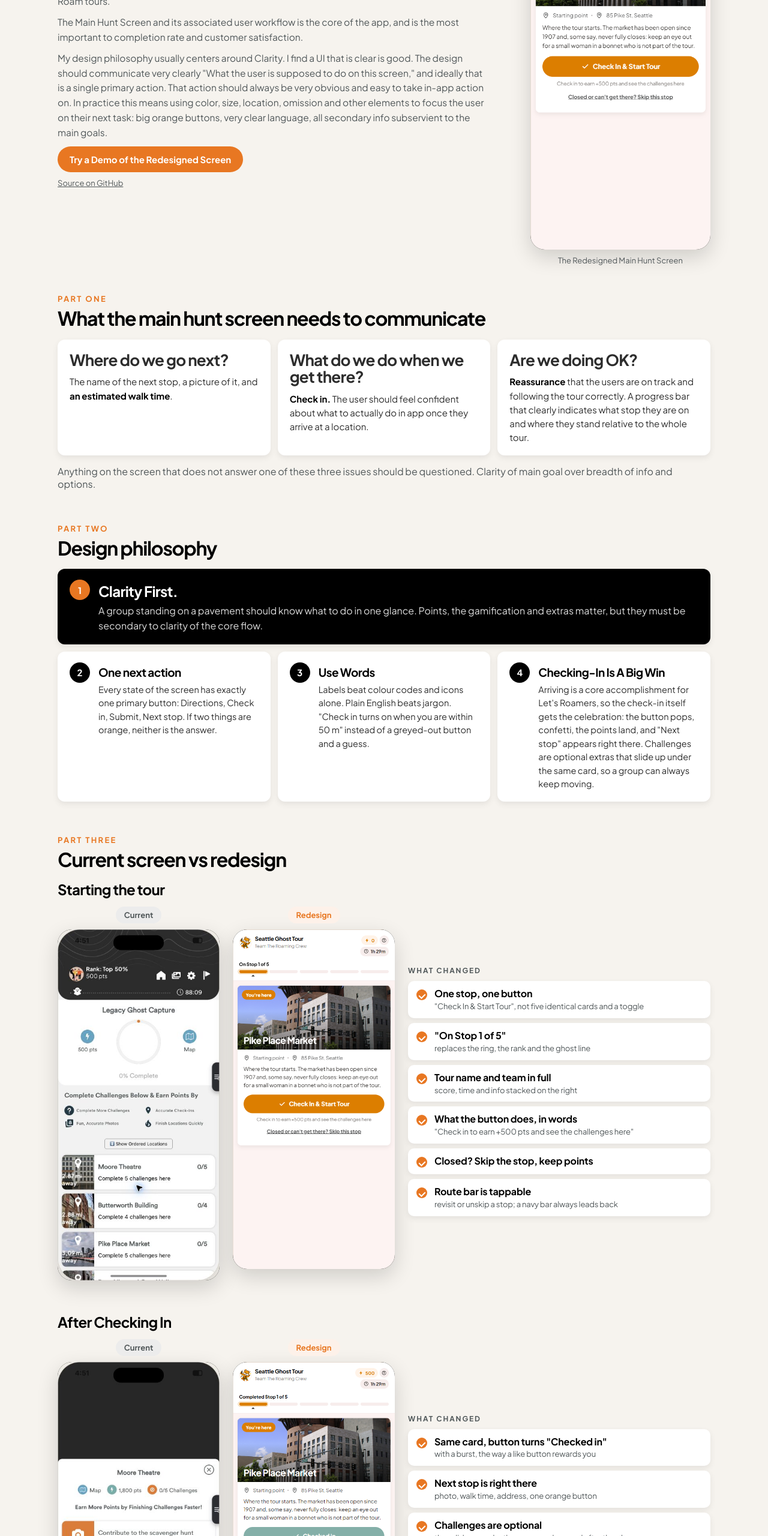
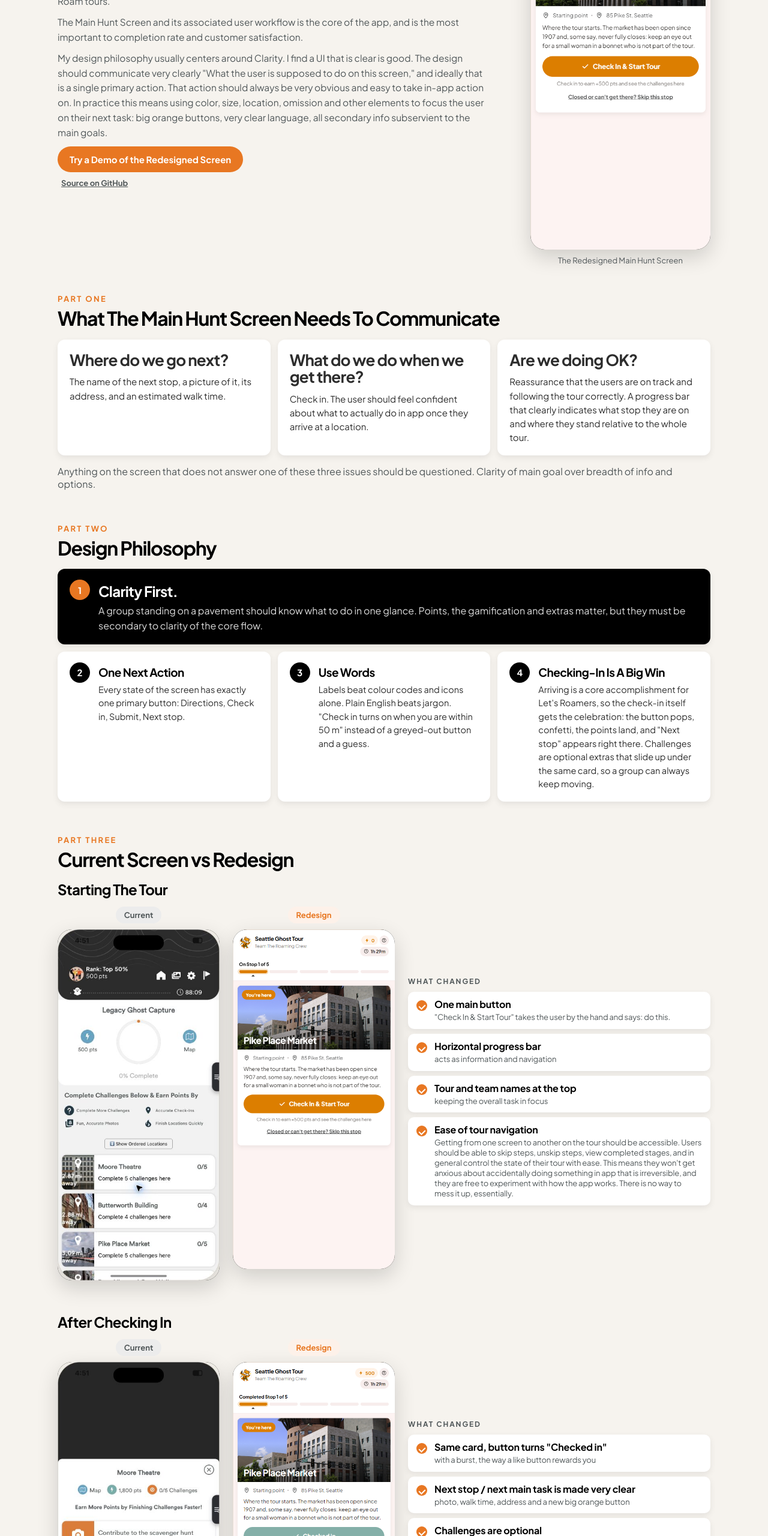
Before and after one commit to mikeprimak/lets-roam-hunt, a plain HTML site: page review-v3.html in a window 1280 px wide. Shown: the part 240-2800 px from the top of the page at 60% size. Drawn offline with Linux system fonts and the light colour scheme.

Commit message:
Review page copy pass: notes rewritten, en-route compares the original location sheet, footer
Co-Authored-By: Claude Fable 5.1 <noreply@anthropic.com>
Claude-Session: https://claude.ai/code/session_01HrqVtVYAoSAQxNYo5M8iSv

```diff
--- a/review-v3.html
+++ b/review-v3.html
@@ -19,8 +19,8 @@
     .hero { display: grid; grid-template-columns: 1fr minmax(240px, 300px); gap: 32px; align-items: center; margin-bottom: 48px; }
     @media (max-width: 720px) { .hero { grid-template-columns: 1fr; } .hero-shot { order: -1; } }
     .hero .cta { margin-bottom: 0; }
-    .hero .src { margin: 10px 0 0; font-size: 13px; font-weight: 600; color: var(--lr-gray-3); }
-    .hero .src a { color: var(--lr-gray-3); }
+    .hero .src { margin: 10px 0 0 6px; font-size: 13px; font-weight: 700; color: var(--lr-gray-3); }
+    .hero .src a { color: var(--lr-gray-3); font-weight: 700; }
     .hero .lead { font-size: 15.5px; margin-bottom: 10px; }
     .hero-shot .cap { font-size: 13px; color: var(--lr-gray-3); font-weight: 600; text-align: center; margin: 10px 0 0; }
     .label { font-size: 13px; font-weight: 700; letter-spacing: .18em; text-transform: uppercase; color: var(--lr-orange); margin: 0 0 8px; }
@@ -83,21 +83,21 @@
 
   <section>
     <p class="label">Part one</p>
-    <h2>What the main hunt screen needs to communicate</h2>
+    <h2>What The Main Hunt Screen Needs To Communicate</h2>
     <div class="needs">
-      <div class="need"><p class="big">Where do we go next?</p><p>The name of the next stop, a picture of it, and <b>an estimated walk time</b>.</p></div>
-      <div class="need"><p class="big">What do we do when we get there?</p><p><b>Check in.</b> The user should feel confident about what to actually do in app once they arrive at a location.</p></div>
-      <div class="need"><p class="big">Are we doing OK?</p><p><b>Reassurance</b> that the users are on track and following the tour correctly. A progress bar that clearly indicates what stop they are on and where they stand relative to the whole tour.</p></div>
+      <div class="need"><p class="big">Where do we go next?</p><p>The name of the next stop, a picture of it, its address, and an estimated walk time.</p></div>
+      <div class="need"><p class="big">What do we do when we get there?</p><p>Check in. The user should feel confident about what to actually do in app once they arrive at a location.</p></div>
+      <div class="need"><p class="big">Are we doing OK?</p><p>Reassurance that the users are on track and following the tour correctly. A progress bar that clearly indicates what stop they are on and where they stand relative to the whole tour.</p></div>
     </div>
     <p class="then">Anything on the screen that does not answer one of these three issues should be questioned. Clarity of main goal over breadth of info and options.</p>
   </section>
 
   <section>
     <p class="label">Part two</p>
-    <h2>Design philosophy</h2>
+    <h2>Design Philosophy</h2>
     <div class="phil">
       <div class="p lead-p"><span class="n">1</span><div><h3>Clarity First.</h3><p>A group standing on a pavement should know what to do in one glance. Points, the gamification and extras matter, but they must be secondary to clarity of the core flow.</p></div></div>
-      <div class="p"><span class="n">2</span><div><h3>One next action</h3><p>Every state of the screen has exactly one primary button: Directions, Check in, Submit, Next stop. If two things are orange, neither is the answer.</p></div></div>
+      <div class="p"><span class="n">2</span><div><h3>One Next Action</h3><p>Every state of the screen has exactly one primary button: Directions, Check in, Submit, Next stop.</p></div></div>
       <div class="p"><span class="n">3</span><div><h3>Use Words</h3><p>Labels beat colour codes and icons alone. Plain English beats jargon. "Check in turns on when you are within 50 m" instead of a greyed-out button and a guess.</p></div></div>
       <div class="p"><span class="n">4</span><div><h3>Checking-In Is A Big Win</h3><p>Arriving is a core accomplishment for Let's Roamers, so the check-in itself gets the celebration: the button pops, confetti, the points land, and "Next stop" appears right there. Challenges are optional extras that slide up under the same card, so a group can always keep moving.</p></div></div>
     </div>
@@ -105,22 +105,20 @@
 
   <section>
     <p class="label">Part three</p>
-    <h2>Current screen vs redesign</h2>
+    <h2>Current Screen vs Redesign</h2>
 
     <div class="pair">
-      <h3>Starting the tour</h3>
+      <h3>Starting The Tour</h3>
       <div class="trio">
         <div class="shot"><span class="tag old">Current</span><div class="frame"><img src="./assets/current/screen-04.png" alt="Current main hunt screen"></div></div>
         <div class="shot"><span class="tag new">Redesign</span><div class="frame"><img src="./assets/redesign/start.png" alt="Redesign, first stop"></div></div>
         <div class="notes">
           <p class="k">What changed</p>
           <ul>
-            <li>One stop, one button<small>"Check In &amp; Start Tour", not five identical cards and a toggle</small></li>
-            <li>"On Stop 1 of 5"<small>replaces the ring, the rank and the ghost line</small></li>
-            <li>Tour name and team in full<small>score, time and info stacked on the right</small></li>
-            <li>What the button does, in words<small>"Check in to earn +500 pts and see the challenges here"</small></li>
-            <li>Closed? Skip the stop, keep points</li>
-            <li>Route bar is tappable<small>revisit or unskip a stop; a navy bar always leads back</small></li>
+            <li>One main button<small>"Check In &amp; Start Tour" takes the user by the hand and says: do this.</small></li>
+            <li>Horizontal progress bar<small>acts as information and navigation</small></li>
+            <li>Tour and team names at the top<small>keeping the overall task in focus</small></li>
+            <li>Ease of tour navigation<small>Getting from one screen to another on the tour should be accessible. Users should be able to skip steps, unskip steps, view completed stages, and in general control the state of their tour with ease. This means they won't get anxious about accidentally doing something in app that is irreversible, and they are free to experiment with how the app works. There is no way to mess it up, essentially.</small></li>
           </ul>
         </div>
       </div>
@@ -135,10 +133,9 @@
           <p class="k">What changed</p>
           <ul>
             <li>Same card, button turns "Checked in"<small>with a burst, the way a like button rewards you</small></li>
-            <li>Next stop is right there<small>photo, walk time, address, one orange button</small></li>
+            <li>Next stop / next main task is made very clear<small>photo, walk time, address and a new big orange button</small></li>
             <li>Challenges are optional<small>they slide up under the same card, named after the place</small></li>
-            <li>Word labels: Trivia, Photo, Fill in<small>year questions get a wheel; one try, small "Try again"; reopen any time</small></li>
-            <li>No third sheet, no chips<small>"Completed Stop 1 of 5" up top</small></li>
+            <li>Word labels: Trivia, Photo, Fill in<small>User experience is made easier with type-specific input fields (ie, a year question only allows a year, not text. This will prevent user error frustrations.) Users can also try the challenges again, so there is no true fail state, keeping it fun and light.</small></li>
           </ul>
         </div>
       </div>
@@ -147,21 +144,21 @@
     <div class="pair">
       <h3>En Route</h3>
       <div class="trio">
-        <div class="shot"><span class="tag old">Current</span><div class="frame"><img src="./assets/current/screen-11.png" alt="Current location complete modal"></div></div>
+        <div class="shot"><span class="tag old">Current</span><div class="frame"><img src="./assets/current/screen-05.png" alt="Current location sheet with map and Check In"></div></div>
         <div class="shot"><span class="tag new">Redesign</span><div class="frame"><img src="./assets/redesign/next-stop.png" alt="Redesign, on the way to stop 2"></div></div>
         <div class="notes">
           <p class="k">What changed</p>
           <ul>
-            <li>"Next stop" badge, "6 min walk", not "2.87 mi"</li>
-            <li>Directions, then Check in<small>check in unlocks on arrival and says so</small></li>
-            <li>No score breakdown, no modal<small>the screen underneath is still home</small></li>
-            <li>Fox and emoji gone from the flow<small>the fox waits for the finish</small></li>
+            <li>The next stop is the whole screen, not a sheet<small>"Next stop" badge, photo, name, address, and a walk time instead of "2.88 mi away"</small></li>
+            <li>Directions, then Check in<small>the check-in button unlocks on arrival and says so in words</small></li>
+            <li>Same card before and after arriving<small>the user never changes screens; the button changes state</small></li>
+            <li>Closed or unreachable? Skip it<small>points already earned stay; the stop can be unskipped later</small></li>
           </ul>
         </div>
       </div>
     </div>
 
-    <p class="foot">Earlier versions: <a href="./review-v2.html">v2</a> (the same argument with a full comparison table) and <a href="./review.html">v1</a> (screen-by-screen comments on the current design). Measurement plan and next steps are in the <a href="https://github.com/mikeprimak/lets-roam-hunt/blob/main/DESIGN_REVIEW.md">written review</a>.</p>
+    <p class="foot">Want to see my iterative process on this page? Every version is still up: <a href="./review.html">v1</a> · <a href="./review-v2.html">v2</a>. Measurement plan and next steps are in the <a href="https://github.com/mikeprimak/lets-roam-hunt/blob/main/DESIGN_REVIEW.md">written review</a>.</p>
   </section>
 </div>
 </body>
```
